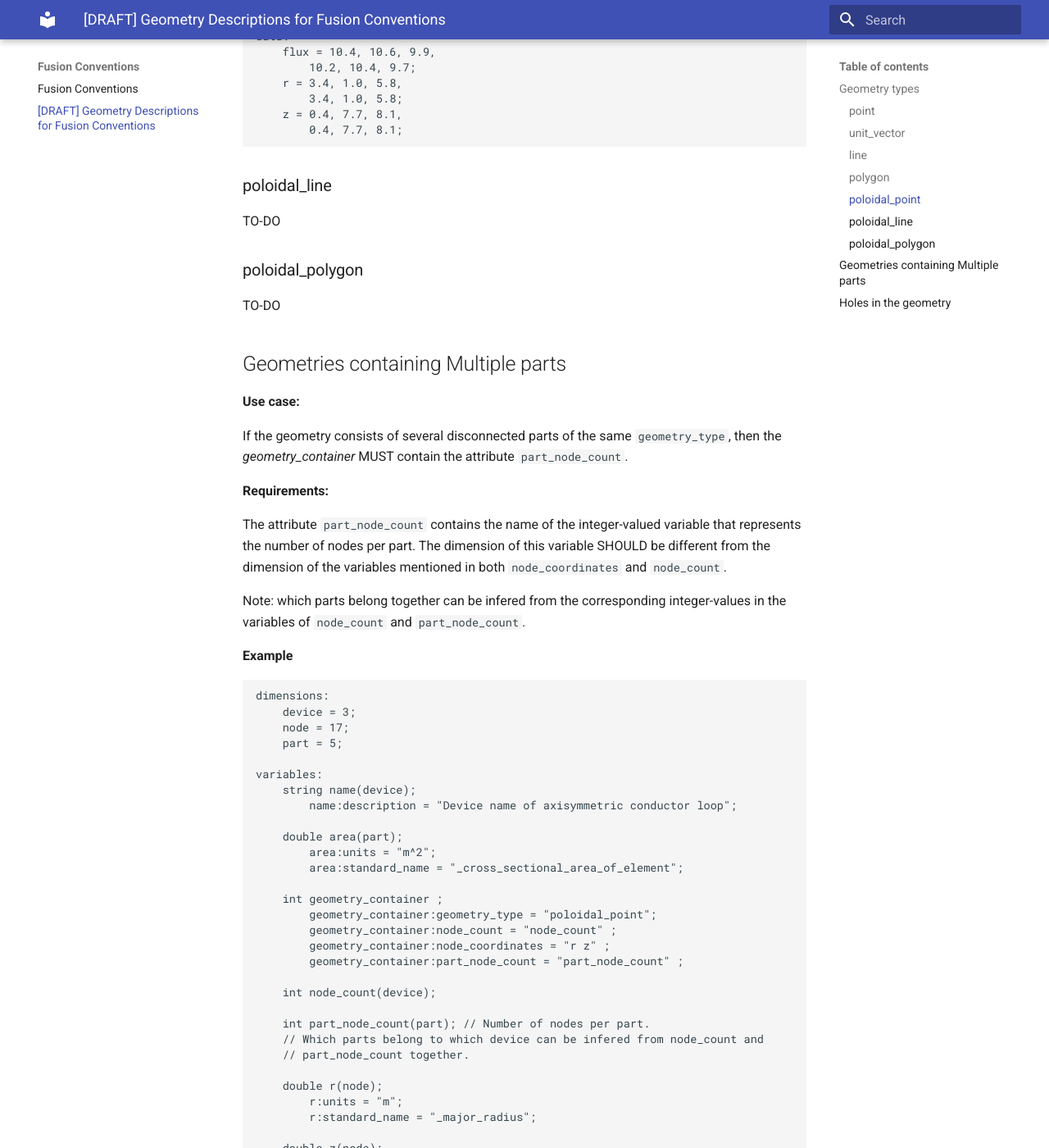
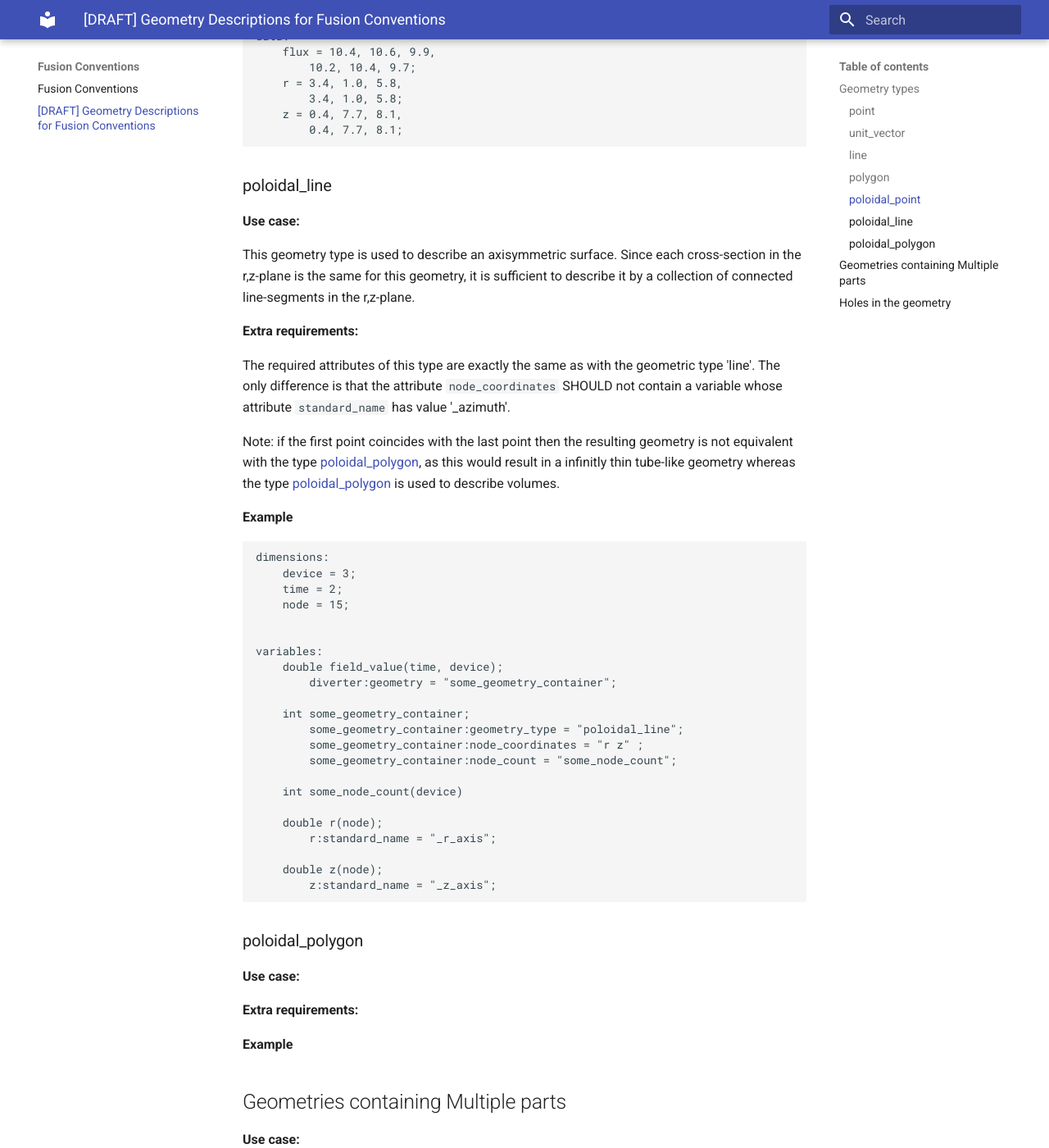
Before and after one commit to iterorganization/Fusion-Conventions, an MkDocs documentation site: the page built from docs/Geometry_Descriptions_for_Fusion_Conventions.md, in a window 1280 px wide and 1400 px high, scrolled down 6449 px. Shown: the whole window at 82% size. Built offline with MkDocs 1.6.1 and Material for MkDocs 9.7.7, drawn with Linux system fonts in a browser that asks for light colours.

Commit message:
Written section 'poloidal_line'

```diff
--- a/docs/Geometry_Descriptions_for_Fusion_Conventions.md
+++ b/docs/Geometry_Descriptions_for_Fusion_Conventions.md
@@ -315,11 +315,55 @@ _data_variable_.
 
 ### poloidal_line
 
-TO-DO
+**Use case:**
+
+This geometry type is used to describe an axisymmetric surface. Since each cross-section in the r,z-plane is the same for this geometry, it is sufficient to describe it by a collection of connected line-segments in the r,z-plane.
+
+**Extra requirements:**
+
+The required attributes of this type are exactly the same as with the geometric
+type 'line'. The only difference is that the attribute `node_coordinates` SHOULD
+not contain a variable whose attribute `standard_name` has value '_azimuth'.
+
+Note: if the first point coincides with the last point then the resulting geometry is not equivalent with the type [poloidal_polygon](#poloidal_polygon), as this would result in a infinitly thin tube-like geometry whereas the type [poloidal_polygon](#poloidal_polygon) is used to describe volumes.
+
+**Example**
+
+    dimensions:
+        device = 3;
+        time = 2;
+        node = 15;
+
+
+    variables:
+        double field_value(time, device);
+            diverter:geometry = "some_geometry_container";
+
+        int some_geometry_container;
+            some_geometry_container:geometry_type = "poloidal_line";
+            some_geometry_container:node_coordinates = "r z" ;
+            some_geometry_container:node_count = "some_node_count";
+
+        int some_node_count(device)
+
+        double r(node);
+            r:standard_name = "_r_axis";
+
+        double z(node);
+            z:standard_name = "_z_axis";
 
 ### poloidal_polygon
 
-TO-DO
+**Use case:**
+
+
+
+**Extra requirements:**
+
+
+
+**Example**
+
 
 ## Geometries containing Multiple parts
 
```
